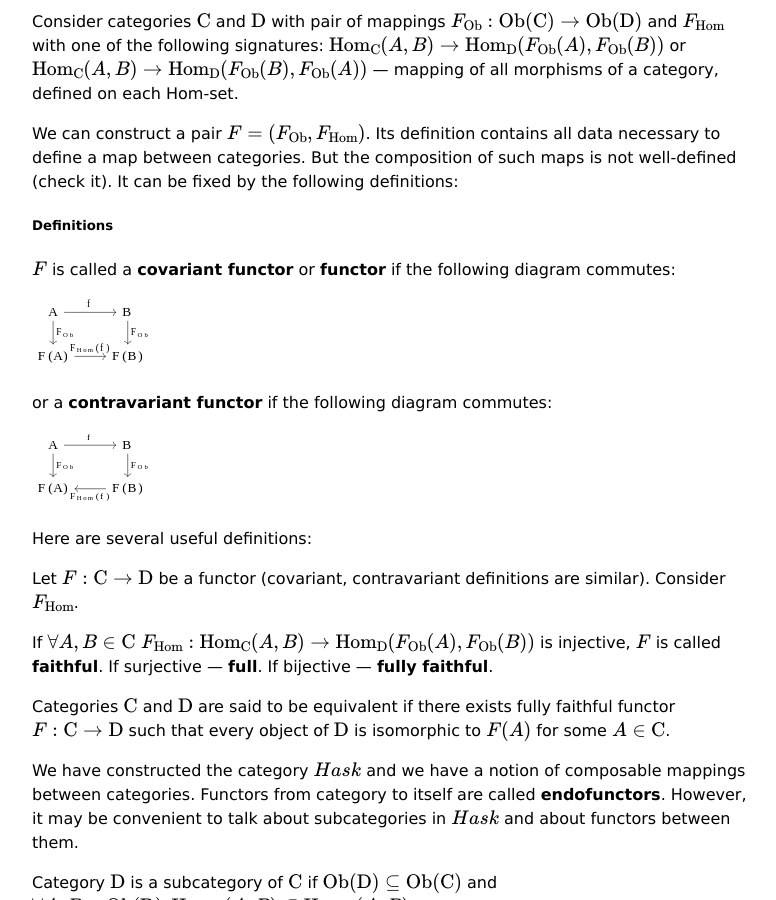
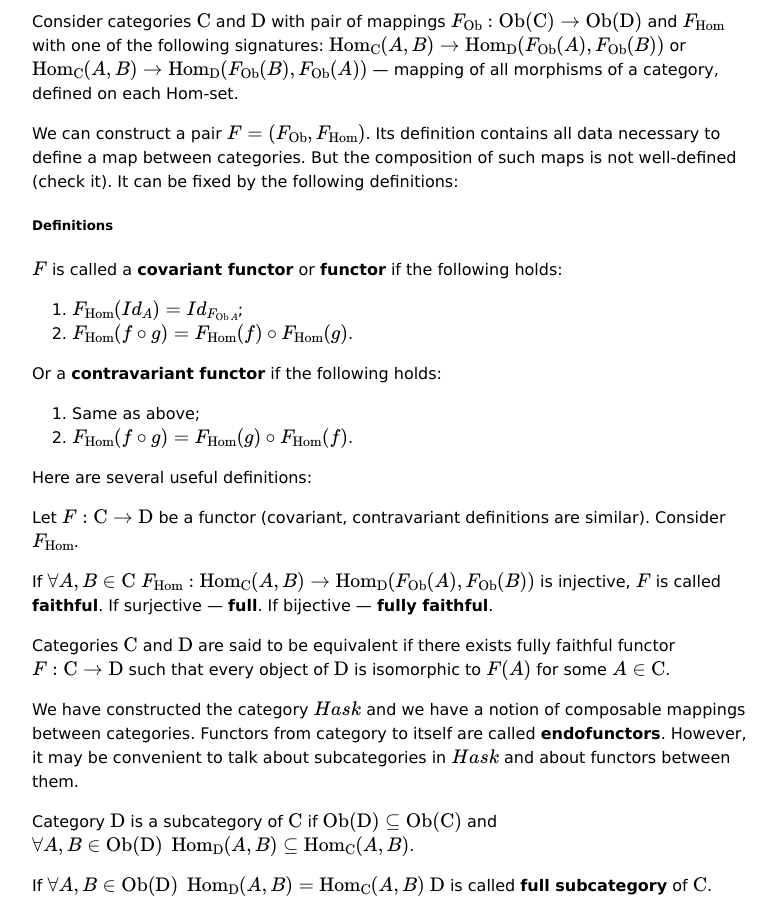
Before and after one commit to viviag/viviag.io, a Jekyll site: the page built from _posts/2022-08-17-platonic-hask-overview-subcategories-functors-and-natural-transformations.markdown, in a window 1280 px wide and 900 px high, scrolled down 446 px. Shown: the whole window, without its empty margins (248-1024 px from the left). Built offline with Jekyll 4.4.1, drawn with Linux system fonts in a browser that asks for light colours.

Commit message:
Fix wild error in a definiton of functor

```diff
--- a/_posts/2022-08-17-platonic-hask-overview-subcategories-functors-and-natural-transformations.markdown
+++ b/_posts/2022-08-17-platonic-hask-overview-subcategories-functors-and-natural-transformations.markdown
@@ -16,15 +16,15 @@ We can construct a pair $$F = (F_{\operatorname{Ob}}, F_{\operatorname{Hom}})$$.
 
 ##### Definitions
 
-$$F$$ is called a **covariant functor** or **functor** if the following
-diagram commutes:
+$$F$$ is called a **covariant functor** or **functor** if the following holds:
 
-![functor](/assets/functor.svg)
+1. $$F_{\operatorname{Hom}}(Id_A) = Id_{F_{\operatorname{Ob}A}}$$;
+2. $$F_{\operatorname{Hom}}(f \circ g) = F_{\operatorname{Hom}}(f) \circ F_{\operatorname{Hom}}(g)$$.
 
-or a **contravariant functor** if the following diagram
-commutes:
+Or a **contravariant functor** if the following holds:
 
-![functor](/assets/cofunctor.svg)
+1. Same as above;
+2. $$F_{\operatorname{Hom}}(f \circ g) = F_{\operatorname{Hom}}(g) \circ F_{\operatorname{Hom}}(f)$$.
 
 Here are several useful definitions:
 
```
Also changed, not shown: 2 other files.
